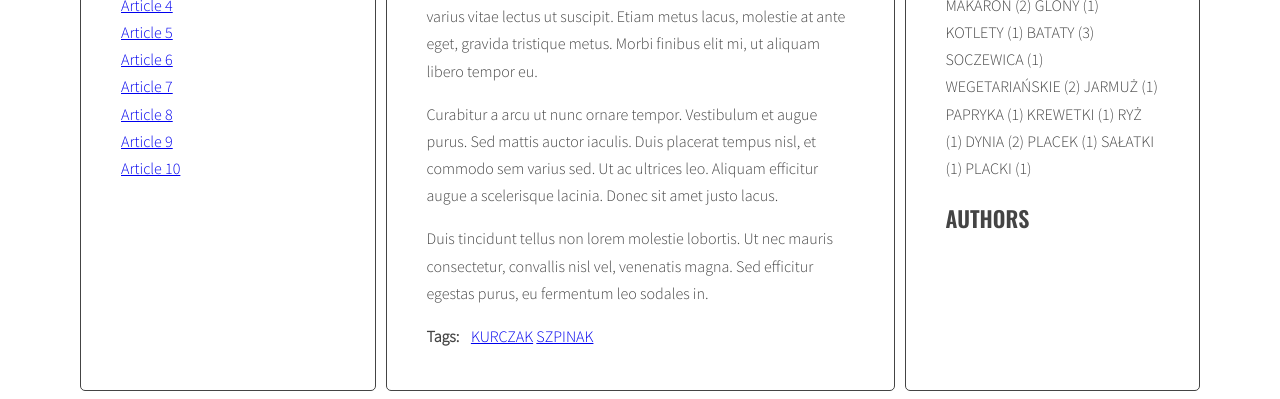
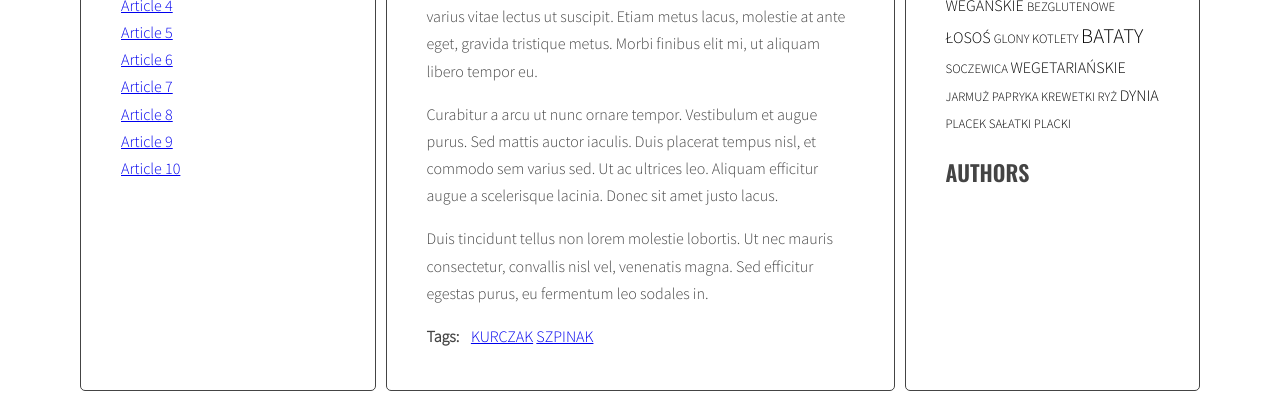
Before and after one commit to jarekm80/javascript-blog, a website: page index.html in a window 1280 px wide. Shown: the part 448-847 px from the top of the page. Drawn offline with nearby package versions, Linux system fonts and the light colour scheme.

Commit message:
fininsh right panel with tags

```diff
--- a/index.html
+++ b/index.html
@@ -32,7 +32,7 @@
                   </ul>
                 </div>
               </article>
-              <article class="post" id="article-2" data-tags="CIECIERZYCA WEGAŃSKIE BEZGLUTENOWE" data-author="Theo Tabby">
+              <article class="post" id="article-2" data-tags="MAKARON CIECIERZYCA WEGAŃSKIE BEZGLUTENOWE" data-author="Theo Tabby">
                 <h3 class="post-title">Article 2</h3>
                 <p class="post-author"></p>
                 <div class="post-content">
@@ -48,7 +48,7 @@
                   </ul>
                 </div>
               </article>
-              <article class="post" id="article-3" data-tags="ŁOSOŚ MAKARON GLONY" data-author="George Tuxedo">
+              <article class="post" id="article-3" data-tags="ŁOSOŚ MAKARON GLONY WEGAŃSKIE" data-author="George Tuxedo">
                 <h3 class="post-title">Article 3</h3>
                 <p class="post-author"></p>
                 <div class="post-content">
@@ -143,7 +143,7 @@
                   </ul>
                 </div>
               </article>
-              <article class="post" id="article-9" data-tags="SAŁATKI KURCZAK" data-author="Marion Berry">
+              <article class="post" id="article-9" data-tags="MAKARON SAŁATKI KURCZAK" data-author="Marion Berry">
                 <h3 class="post-title">Article 9</h3>
                 <p class="post-author"></p>
                 <div class="post-content">
--- a/js/script.js
+++ b/js/script.js
@@ -36,6 +36,8 @@
   const optArticleTagsSelector = '.post-tags .list';
   const optArticleAuthorSelector= '.post-author';
   const optTagsListSelector = '.tags.list';
+  const optCloudClassCount = 5;
+  const optCloudClassPrefix = 'tag-size-';
 
   const generateTitleLinks = function(customSelector = '') {
     let html = '';
@@ -95,10 +97,18 @@
     let min=10;
     let max=0;
     for (const tag in tags){
-      if (tags[tag]<min) {min=tags[tag]};
-      if (tags[tag]>max) {max=tags[tag]};
+      if (tags[tag]<min) {min=tags[tag];}
+      if (tags[tag]>max) {max=tags[tag];}
     }
     return {'min' : min, 'max' : max};
+  };
+
+  const calculateTagClass = function (count, params){
+    const normalizedCount = count - params.min;
+    const normalizedMax = params.max - params.min;
+    const percentage = normalizedCount / normalizedMax;
+    const classNumber = Math.floor( percentage * (optCloudClassCount - 1) + 1 );
+    return classNumber;
   }
 
   const generateTags = function(){
@@ -143,12 +153,16 @@
     let allTagsHTML = '';
 
     const tagsParams = calculateTagsParams(allTags);
-    console.log('tagsParams:', tagsParams)
 
     /* [NEW] START LOOP: for each tag in allTags: */
     for(let tag in allTags){
+      //<li><a href="#">design</a></li>
+      //calculateTagClass(allTags[tag], tagsParams)
+      const tagLinkHTML = '<li><a class="tag-size-' + calculateTagClass(allTags[tag], tagsParams) + '" href="#tag-' + tag + '">' + tag + ' </a></li>';
+      console.log('tagLinkHTML:', tagLinkHTML);
       /* [NEW] generate code of a link and add it to allTagsHTML */
-      allTagsHTML += tag + ' (' + allTags[tag] + ') ';
+      //allTagsHTML += tag + ' (' + allTags[tag] + ') ';
+      allTagsHTML += tagLinkHTML;
     }
     /* [NEW] END LOOP: for each tag in allTags: */
 
@@ -220,7 +234,6 @@
     for (let authorLink of authorLinks){
       /* [DONE] add class active */
       authorLink.classList.add('active');
-      console.log('al : ',authorLink);
       /* [DONE] END LOOP: for each found tag link */
     }
     /* [DONE] execute function "generateTitleLinks" with article selector as argument */
--- a/sass/style.scss
+++ b/sass/style.scss
@@ -119,3 +119,27 @@ body {
     margin: 0 10px 0 0;
   }
 }
+
+/* TAGS */
+.list.tags li {
+  display: inline;
+}
+.list.tags a {
+  text-decoration: none;
+  color: black;
+}
+.tag-size-5 {
+  font-size: 200%;
+}
+.tag-size-4 {
+  font-size: 160%;
+}
+.tag-size-3 {
+  font-size: 130%;
+}
+.tag-size-2 {
+  font-size: 100%;
+}
+.tag-size-1 {
+  font-size: 80%;
+}
```
Also changed, not shown: css/style.css, 1 other file.
